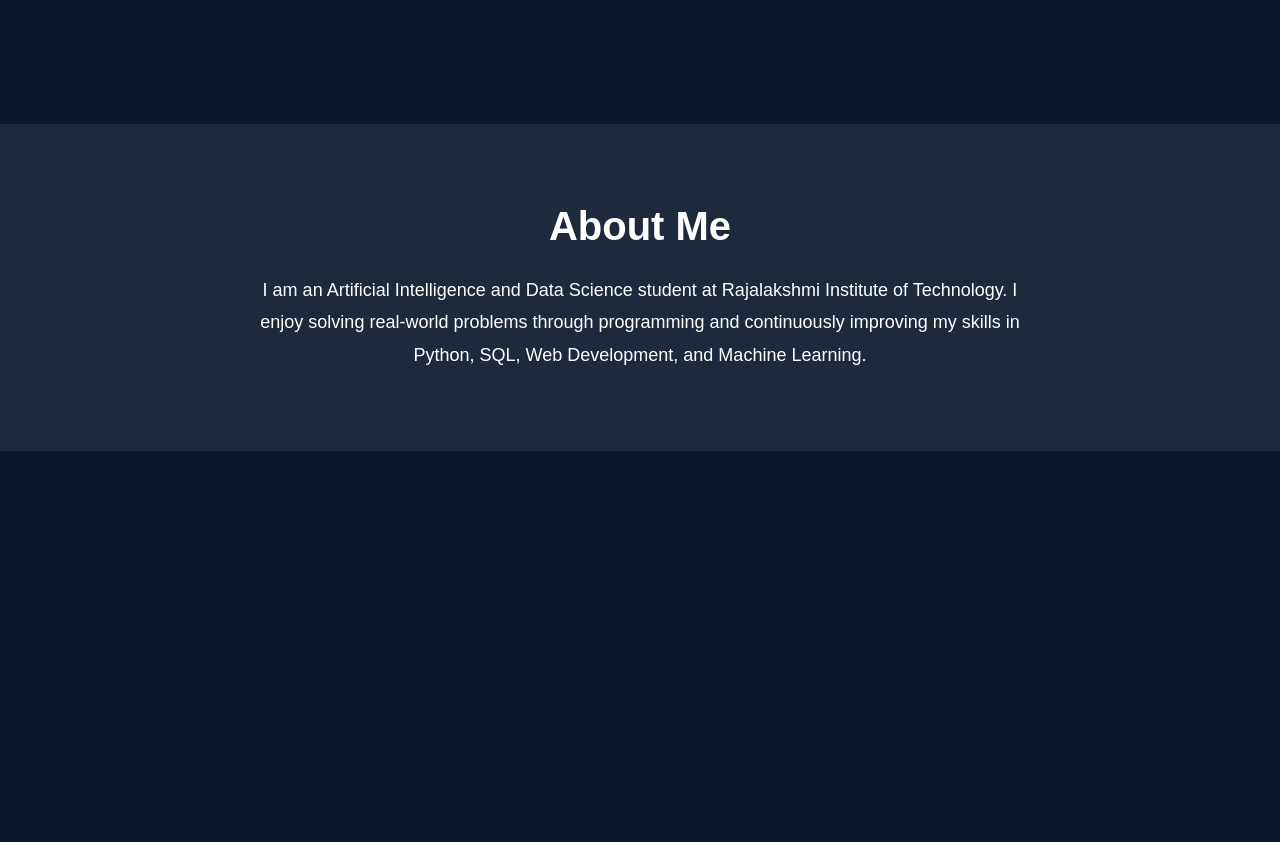
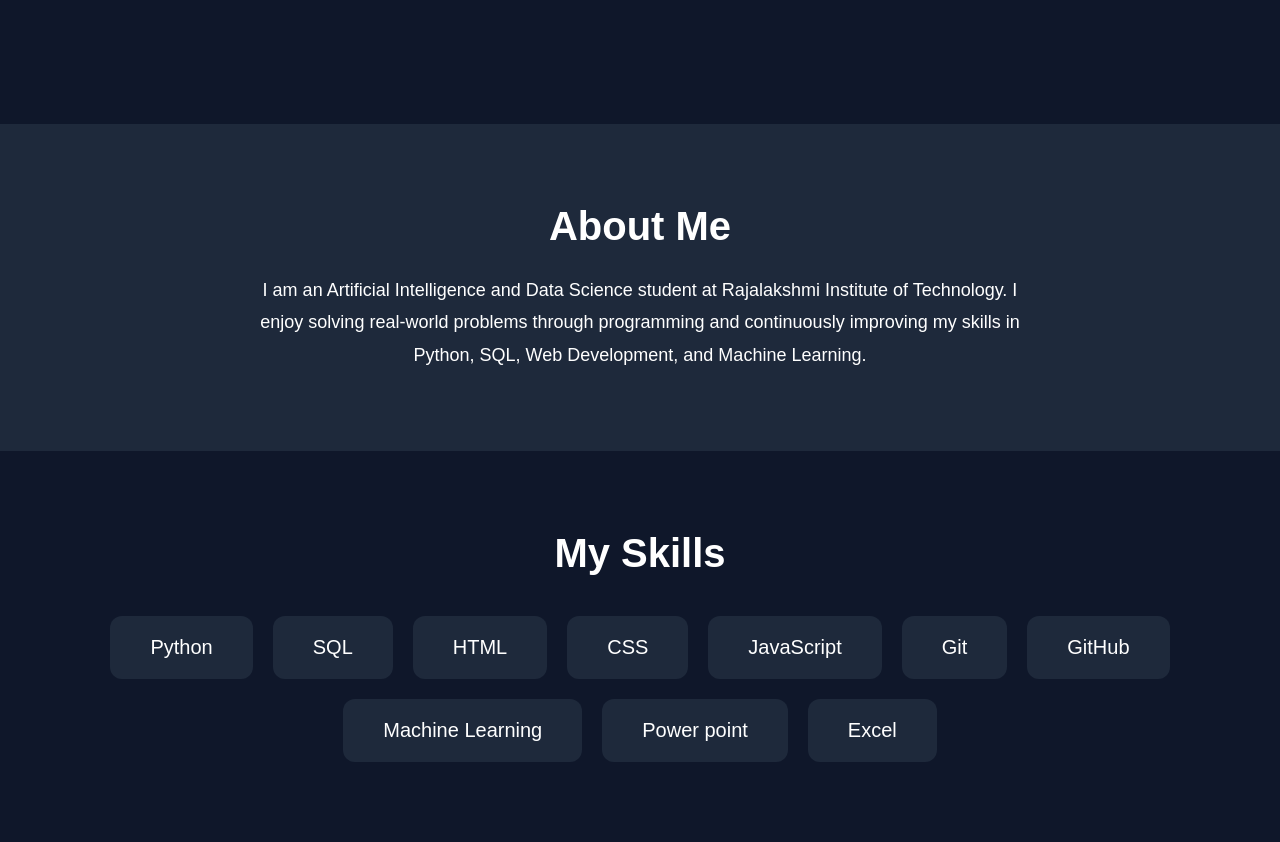
Before and after one commit to akakash2597-bit/My-Portfolio, a plain HTML site: page index.html in a window 1280 px wide. Shown: the part 676-1518 px from the top of the page. Before the commit the page ends 1127 px from the top, so only its background shows below. Drawn offline with Linux system fonts and the light colour scheme.

Commit message:
Added skills section with hover effects

```diff
--- a/index.html
+++ b/index.html
@@ -41,3 +41,32 @@
     </p>
 
 </section>
+<section class="skills">
+
+    <h2>My Skills</h2>
+
+    <div class="skills-container">
+
+        <div class="skill-card">Python</div>
+
+        <div class="skill-card">SQL</div>
+
+        <div class="skill-card">HTML</div>
+
+        <div class="skill-card">CSS</div>
+
+        <div class="skill-card">JavaScript</div>
+
+        <div class="skill-card">Git</div>
+
+        <div class="skill-card">GitHub</div>
+
+        <div class="skill-card">Machine Learning</div>
+
+        <div class="skill-card">Power point</div>
+
+        <div class="skill-card">Excel</div>
+
+    </div>
+
+</section>
--- a/style.css
+++ b/style.css
@@ -130,3 +130,56 @@ button:last-child{
     line-height:1.8;
 
 }
+.skills{
+
+    padding:80px 30px;
+
+    text-align:center;
+
+}
+
+.skills h2{
+
+    font-size:40px;
+
+    margin-bottom:40px;
+
+}
+
+.skills-container{
+
+    display:flex;
+
+    justify-content:center;
+
+    flex-wrap:wrap;
+
+    gap:20px;
+
+}
+
+.skill-card{
+
+    background:#1e293b;
+
+    color:white;
+
+    padding:20px 40px;
+
+    border-radius:12px;
+
+    font-size:20px;
+
+    transition:0.3s;
+
+    cursor:pointer;
+
+}
+
+.skill-card:hover{
+
+    background:#38bdf8;
+
+    transform:translateY(-8px);
+
+}
```
